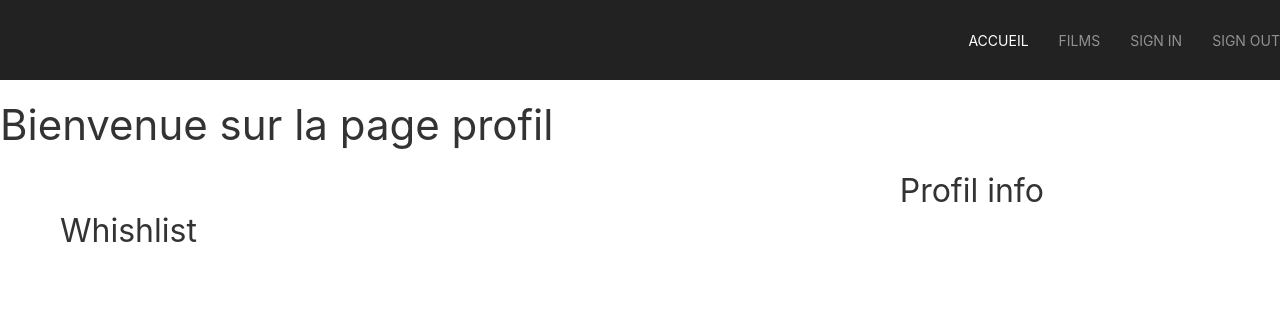
After one commit to izdog/CINEMA, a PHP site: template src/Views/profile.php in a window 1280 px wide. The commit adds this page. Shown: the top 311 px of the page. Run offline with PHP 8.4, Linux system fonts and the light colour scheme; the template is opened without the code that fills it, so the values that code supplies are empty; some libraries are stand-ins or nearby versions.

Commit message:
ajout css

```diff
--- a/src/App.php
+++ b/src/App.php
@@ -7,7 +7,7 @@ class App {
 
     public static function getPDO(){
         if(!self::$pdo){
-            self::$pdo = new \PDO('mysql:host=localhost; dbname=cinema; charset=utf8', 'root', '',[
+            self::$pdo = new \PDO('mysql:host=localhost; dbname=cinema; charset=utf8', 'root', 'root',[
                 PDO::ATTR_ERRMODE => PDO::ERRMODE_EXCEPTION
             ]);
         }
--- a/src/Auth.php
+++ b/src/Auth.php
@@ -14,9 +14,6 @@ class Auth {
 
         if($user){
             if(password_verify($password, $user->password)){
-                if(session_status() === PHP_SESSION_NONE){
-                    session_start();
-                }
                 $_SESSION['auth'] = $user->id;
                 return $user;
             }
--- /dev/null
+++ b/src/Views/profile.php
@@ -0,0 +1,18 @@
+<h1>Bienvenue sur la page profil</h1>
+<div uk-grid class="uk-grid-large">
+    <div class="uk-container uk-width-2-3@m">
+        <div class="uk-margin-left uk-margin-right">
+            <div class="uk-padding">
+                <h2>Whishlist</h2>
+                <?php foreach($user->whishlist as $film):?>
+                    <div class="uk-card uk-card-primary uk-card-small uk-card-body uk-card-hover uk-margin">
+                        <h3 class="uk-card-title"><?= ucfirst($film['titre']) ?></h3>
+                    </div>
+                <?php endforeach; ?>
+            </div>
+        </div>
+    </div>
+    <div class="uk-container uk-width-1-3@m">
+        <h2>Profil info</h2>
+    </div>
+</div>
--- a/src/Views/template/default.php
+++ b/src/Views/template/default.php
@@ -4,26 +4,39 @@
     <meta charset="UTF-8">
     <meta name="viewport" content="width=device-width, initial-scale=1.0">
     <meta http-equiv="X-UA-Compatible" content="ie=edge">
-    <style>
-        body {
-            margin: 0;
-            padding: 0;
-            font-family: sans-serif;
-        }
-        nav, footer {
-            height: 60px;
-            width: 100%;
-            background-color: black;
-            margin: 50px 0;
-        }
-    </style>
+    <link rel="stylesheet" href="node_modules/uikit/dist/css/uikit.min.css">
     <title>Document</title>
 </head>
 <body>
-<nav></nav>
+<!-- NAV START -->
+<nav class=" uk-light uk-background-secondary uk-navbar-transparent uk-navbar-container uk-margin" uk-navbar="mode: click">
+    <div class="uk-navbar-right">
+
+        <ul class="uk-navbar-nav">
+            <li class="uk-active"><a href="">Accueil</a></li>
+            <li><a href="films">Films</a></li>
+            <?php if(isset($_SESSION['auth'])):?>
+                <li><a href="" uk-icon="icon: user"></a></li>
+            <?php endif; ?>
+            <?php if(!isset($_SESSION['auth'])): ?>
+                <li><a href="#">Sign in</a></li>
+            <?php endif; ?>
+            <?php if(!isset($_SESSION['auth'])): ?>
+                <li><a href="#">Sign out</a></li>
+            <?php endif; ?>
+            <?php if(isset($_SESSION['auth'])): ?>
+                <li><a href="logout" uk-icon="icon: sign-out"></a></li>
+            <?php endif; ?>
+        </ul>
+
+    </div>
+</nav>
+<!-- NAV END -->
 <section>
         <?= $content ?>
 </section>
 <footer></footer>
+<script src="node_modules/uikit/dist/js/uikit.min.js"></script>
+<script src="node_modules/uikit/dist/js/uikit-icons.min.js"></script>
 </body>
 </html>
```
Also changed, not shown: cinema__2.sql (+8 -7 lines), index.php (+5 -7 lines), src/Controller/AuthController.php (+12 -6 lines), src/Controller/UserController.php (added, +13 -0 lines), src/Entity/User.php (+2 -13 lines), src/Model/UserModel.php (+33 -1 lines), src/Views/login.php (+20 -14 lines), package-lock.json (added), 3 other files.
